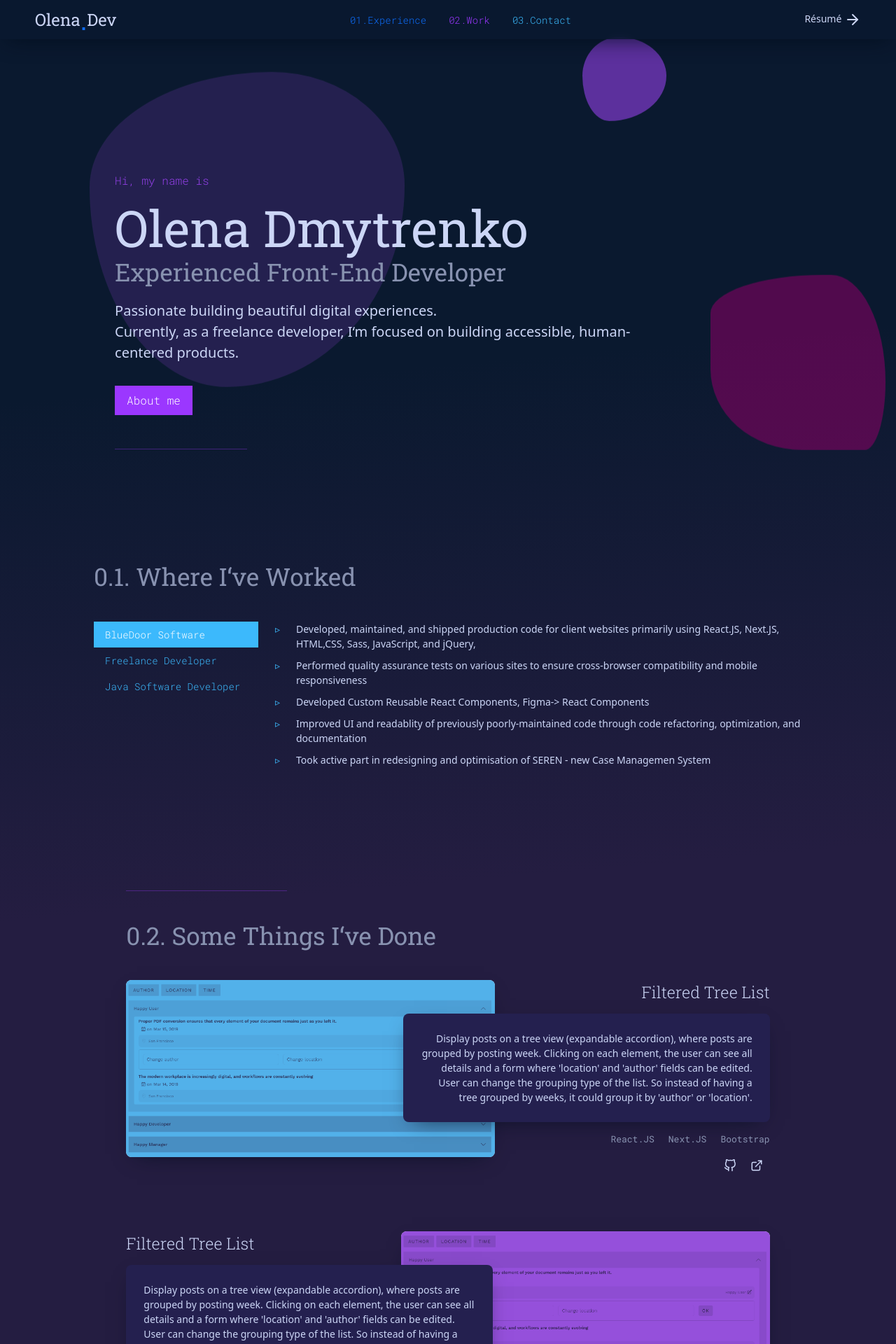
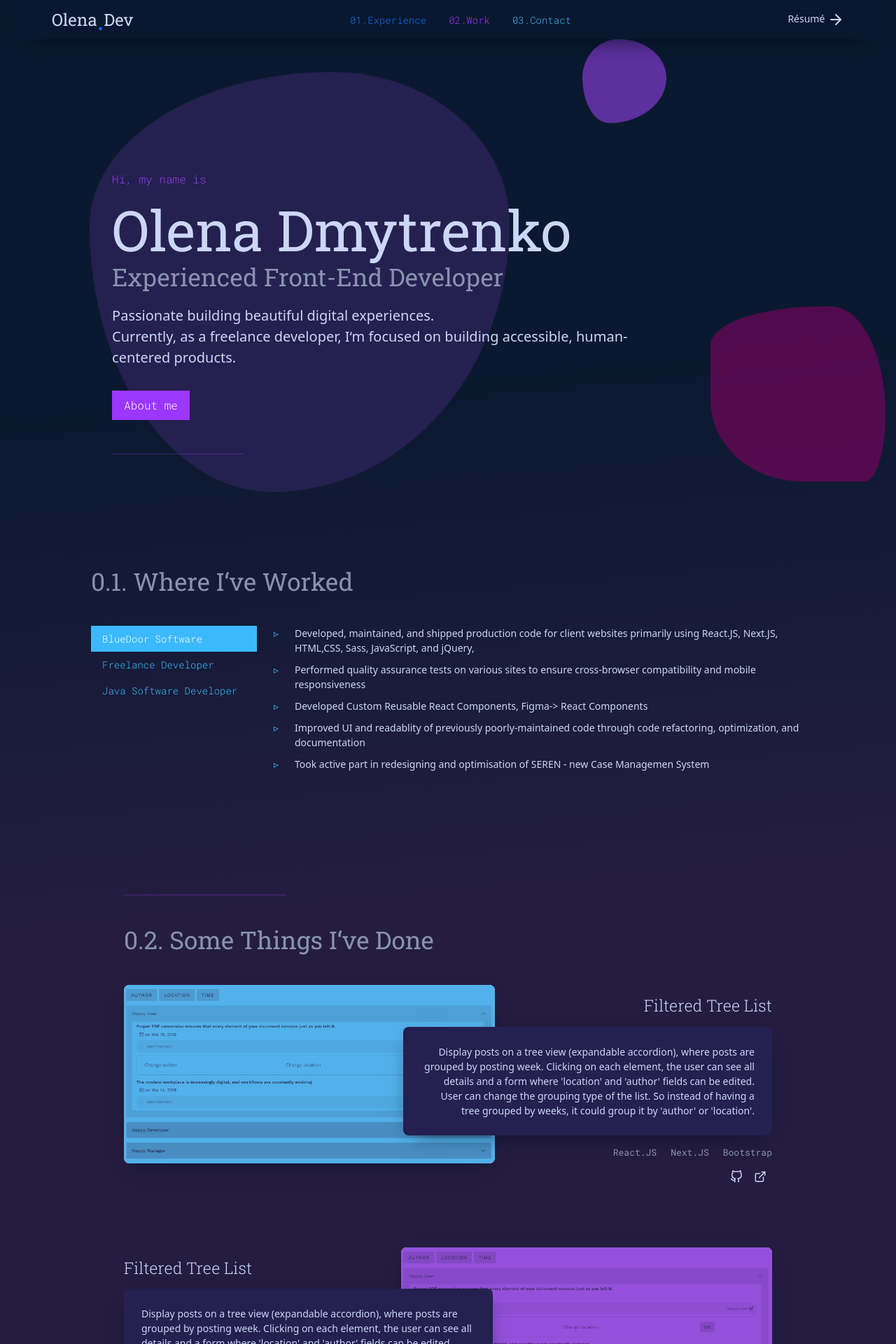
Before and after one commit to olenadm/Olena-React-Portfolio, a Next.js app: page / in a window 1280 px wide. Shown: the top 1920 px of the page at 70% size. Built offline with nearby package versions, Linux system fonts and the light colour scheme.

Commit message:
Responsive layout issues

```diff
--- a/src/components/Header.tsx
+++ b/src/components/Header.tsx
@@ -3,7 +3,7 @@ import { ArrowRight } from "react-feather";
 
 const Header: React.FC = () => {
   return (
-    <header className="py-2 mb-3 fixed-top">
+    <header className="py-2 mb-3 sticky-top">
       <div className="d-flex flex-wrap align-items-center justify-content-center justify-content-lg-start">
         <Link
           href="/"
--- a/src/components/Intro.tsx
+++ b/src/components/Intro.tsx
@@ -4,11 +4,11 @@ import { Col, Row } from "react-bootstrap";
 
 const Intro: React.FC = () => {
   return (
-    <section className="h-100 blocks d-flex align-items-center">
+    <section className="h-100 intro d-flex align-items-center">
       <div className="align-self-center">
       <Row>
         <Col md={{ span: 10, offset: 1 }}>
-          <span className="mt-5 d-block hi mb-3 fs-6">Hi, my name is</span>
+          <span className="mt-md-5 d-block hi mb-3 fs-6">Hi, my name is</span>
           <h1 className="mb-2 mt-1">Olena Dmytrenko</h1>
           <h2>Experienced Front-End Developer</h2>
           <p className="fs-5 mt-4">
--- a/src/components/Projects.tsx
+++ b/src/components/Projects.tsx
@@ -12,12 +12,12 @@ const Projects: React.FC = () => {
       <Row>
         <Col md={{ span: 10, offset: 1 }}>
           <hr className="col-3 mb-5 mx-0" />
-          <h2 className="mb-5">0.2. Some Things I&lsquo;ve Done</h2>
+          <h2 className="mb-md-5 mb-3">0.2. Some Things I&lsquo;ve Done</h2>
 
           {allProjects.map((project, index: number) => {
             return (
               <Row className="project" key={project.id}>
-                <Col sm={7} xs={{ order: index % 2 ? "last" : "first" }}>
+                <Col xs={{ order: "last" }} sm={7} md={{ order: index % 2 ? "last" : "first" }}>
                   <div className="project-image">
                     <Link href={project.url}>
                       <div className="img">
@@ -33,7 +33,7 @@ const Projects: React.FC = () => {
                   </div>
                 </Col>
                 <Col sm={5} className="project-content">
-                  <h3 className="project-title mb-3 mt-1">
+                  <h3 className="project-title mb-3 mt-3">
                     <a href={project.url}>{project.title}</a>
                   </h3>
                   <div className="project-description">
--- a/src/pages/_document.tsx
+++ b/src/pages/_document.tsx
@@ -5,7 +5,7 @@ export default function Document() {
     <Html lang="en">
       <Head />
 
-      <body className="demo-2 loading position-relative">
+      <body>
         <Main />
 
         <NextScript />
--- a/src/pages/index.tsx
+++ b/src/pages/index.tsx
@@ -11,14 +11,14 @@ export default function Home() {
     <>
       <Head>
         <title>Olena Dmytrenko. Experienced Front-End Developer</title>
-        <meta name="description" content="Generated by create next app" />
+        <meta name="description" content="" />
         <meta name="viewport" content="width=device-width, initial-scale=1" />
         <link rel="icon" href="/favicon.ico" />
       </Head>
       <Header />
 
 
-      <Container as="main" className="py-4 px-3 mx-auto">
+      <Container as="main" className="py-4">
         <Intro />
 
         <Experience />
--- a/src/styles/styles.scss
+++ b/src/styles/styles.scss
@@ -16,7 +16,7 @@ $bs-btn-font-weight-lg: 300;
 
 @import url("https://fonts.googleapis.com/css2?family=Roboto+Mono:wght@300;400&family=Roboto+Slab:wght@300;400&display=swap");
 body {
-  padding: 1.5rem;
+  padding: 0 1.5rem;
   background-color: $navy;
   background: rgb(36, 29, 65);
   background: linear-gradient(
@@ -48,7 +48,7 @@ h1 {
 }
 h2 {
   color: $body-secondary-color;
-  line-height: 0.9;
+
   font-family: $roboto;
 }
 h3 {
@@ -67,10 +67,10 @@ hr {
 header {
   background-color: rgba(10, 25, 47, 0.85);
   backdrop-filter: blur(5px);
-  padding: 0 50px;
+
   box-shadow: 0 10px 30px -10px $navy-shadow;
 }
-header .fs-4{
+header .fs-4 {
   font-family: $roboto;
 }
 
@@ -196,7 +196,6 @@ header .fs-4{
     margin: 0px 20px 5px 0px;
     color: $body-secondary-color;
     font-family: $mono;
-    font-size: 13px;
     white-space: nowrap;
   }
 }
@@ -210,12 +209,16 @@ header .fs-4{
   justify-content: flex-end;
 }
 
+.project-links {
+  margin-bottom:10px;
+}
+
 .project-links a {
   -webkit-box-pack: center;
   justify-content: center;
   -webkit-box-align: center;
   align-items: center;
-  padding: 5px 10px;
+  padding: 2px 8px;
 }
 .btn-primary {
   background-color: $success;
@@ -316,7 +319,7 @@ ul.skills-list li {
   position: relative;
   width: 120px;
   border-radius: $border-radius;
-  background-color: $babyblue
+  background-color: $babyblue;
 }
 
 .about .wrapper::before {
@@ -354,8 +357,8 @@ ul.skills-list li {
 }
 .about .wrapper img:hover {
   opacity: 1;
-  mix-blend-mode:normal;
-  filter:none;
+  mix-blend-mode: normal;
+  filter: none;
 }
 
 .about .wrapper::after {
@@ -376,14 +379,13 @@ ul.skills-list li {
   transform: translate(8px, 8px);
 }
 
-
 .slider-thumb::before {
   position: absolute;
   content: "";
   left: 10%;
   top: 100px;
-	width: 450px;
-	height: 450px;
+  width: 600px;
+  height: 600px;
   background: $light-navy;
   border-radius: 62% 47% 82% 35% / 45% 45% 80% 66%;
   will-change: border-radius, transform, opacity;
@@ -397,7 +399,7 @@ ul.skills-list li {
   position: absolute;
   content: "";
   left: 65%;
-	top: 2%;
+  top: 7%;
   width: 120px;
   height: 120px;
   background: $success-hover;
@@ -407,36 +409,36 @@ ul.skills-list li {
   display: block;
   z-index: -1;
   -webkit-animation: sliderShape 3s linear infinite;
-  opacity:0.6;
+  opacity: 0.6;
 }
 
-@keyframes sliderShape{
-  0%,100%{
+@keyframes sliderShape {
+  0%,
+  100% {
     border-radius: 42% 58% 70% 30% / 45% 45% 55% 55%;
-    transform: translate3d(0,0,0) rotateZ(0.01deg);
+    transform: translate3d(0, 0, 0) rotateZ(0.01deg);
   }
-  34%{
+  34% {
     border-radius: 70% 30% 46% 54% / 30% 29% 71% 70%;
-    transform:  translate3d(0,5px,0) rotateZ(0.01deg);
+    transform: translate3d(0, 5px, 0) rotateZ(0.01deg);
   }
-  50%{
-    transform: translate3d(0,0,0) rotateZ(0.01deg);
+  50% {
+    transform: translate3d(0, 0, 0) rotateZ(0.01deg);
   }
-  67%{
-    border-radius: 100% 60% 60% 100% / 100% 100% 60% 60% ;
-    transform: translate3d(0,-3px,0) rotateZ(0.01deg);
+  67% {
+    border-radius: 100% 60% 60% 100% / 100% 100% 60% 60%;
+    transform: translate3d(0, -3px, 0) rotateZ(0.01deg);
   }
 }
-
 
 .slider-thumb-2::before {
   position: absolute;
   content: "";
   right: 15px;
-	top: 15%;
+  top: 55%;
   width: 250px;
   height: 250px;
-	background:#800060;
+  background: #800060;
   opacity: 0.6;
   border-radius: 62% 47% 82% 35% / 45% 45% 80% 66%;
   will-change: border-radius, transform, opacity;
@@ -446,27 +448,44 @@ ul.skills-list li {
   -webkit-animation: sliderShape-2 8s linear infinite;
 }
 
-@keyframes sliderShape-2{
-  0%,100%{
+@keyframes sliderShape-2 {
+  0%,
+  100% {
     border-radius: 92% 38% 80% 10% / 45% 70% 55% 105%;
-    transform: translate3d(0,0,0) rotateZ(0.05deg);
+    transform: translate3d(0, 0, 0) rotateZ(0.05deg);
   }
-  34%{
+  34% {
     border-radius: 70% 63% 100% 24% / 30% 89% 71% 70%;
-    transform:  translate3d(0,19px,0) rotateZ(0.05deg);
+    transform: translate3d(0, 19px, 0) rotateZ(0.05deg);
   }
-  50%{
-    transform: translate3d(0,0,0) rotateZ(0.01deg);
+  50% {
+    transform: translate3d(0, 0, 0) rotateZ(0.01deg);
   }
-  67%{
-    border-radius: 100% 50% 0% 100% / 30% 100% 60% 60% ;
-    transform: translate3d(0,-3px,0) rotateZ(0.01deg);
+  67% {
+    border-radius: 100% 50% 0% 100% / 30% 100% 60% 60%;
+    transform: translate3d(0, -3px, 0) rotateZ(0.01deg);
   }
 }
 
-
+@media (min-width: 300px) {
+  h1 {
+    font-size: 2.8rem;
+  }
+  h2 {
+    font-size: 1.6rem;
+  }
+  section.blocks {
+    padding: 70px 0 0;
+  }
+}
 
 @media (min-width: 768px) {
+  h1 {
+    font-size: 3.5rem;
+  }
+  h2 {
+    font-size: 1.8rem;
+  }
   .project {
     margin-bottom: 50px;
   }
@@ -476,9 +495,23 @@ ul.skills-list li {
   .project:nth-of-type(2n + 1) .project-description {
     margin-left: -145px;
   }
+  .project-tech-list li {
+    font-size: 11px;
+  }
 }
 
 @media (min-width: 992px) {
+  header {
+    padding: 0 50px;
+  }
+  h1 {
+    font-size: 4.5rem;
+  }
+  h2 {
+    font-size: 2.2rem;
+    line-height: 0.9;
+  }
+
   .project {
     margin-bottom: 80px;
   }
@@ -491,14 +524,21 @@ ul.skills-list li {
   .project:nth-of-type(2n) .project-description {
     margin-right: -155px;
   }
+  .project-tech-list li {
+    font-size: 13px;
+  }
+
 }
 
 @media (min-width: 1200px) {
+  section.intro {
+    padding: 100px 0 0;
+  }
   section.blocks {
     padding: 150px 0 0;
   }
   h1 {
-    font-size: 4.5rem;
+    font-size: 5rem;
   }
   h2 {
     font-size: 2.2rem;
```
Lines whose indentation alone changed are shown as unchanged.
